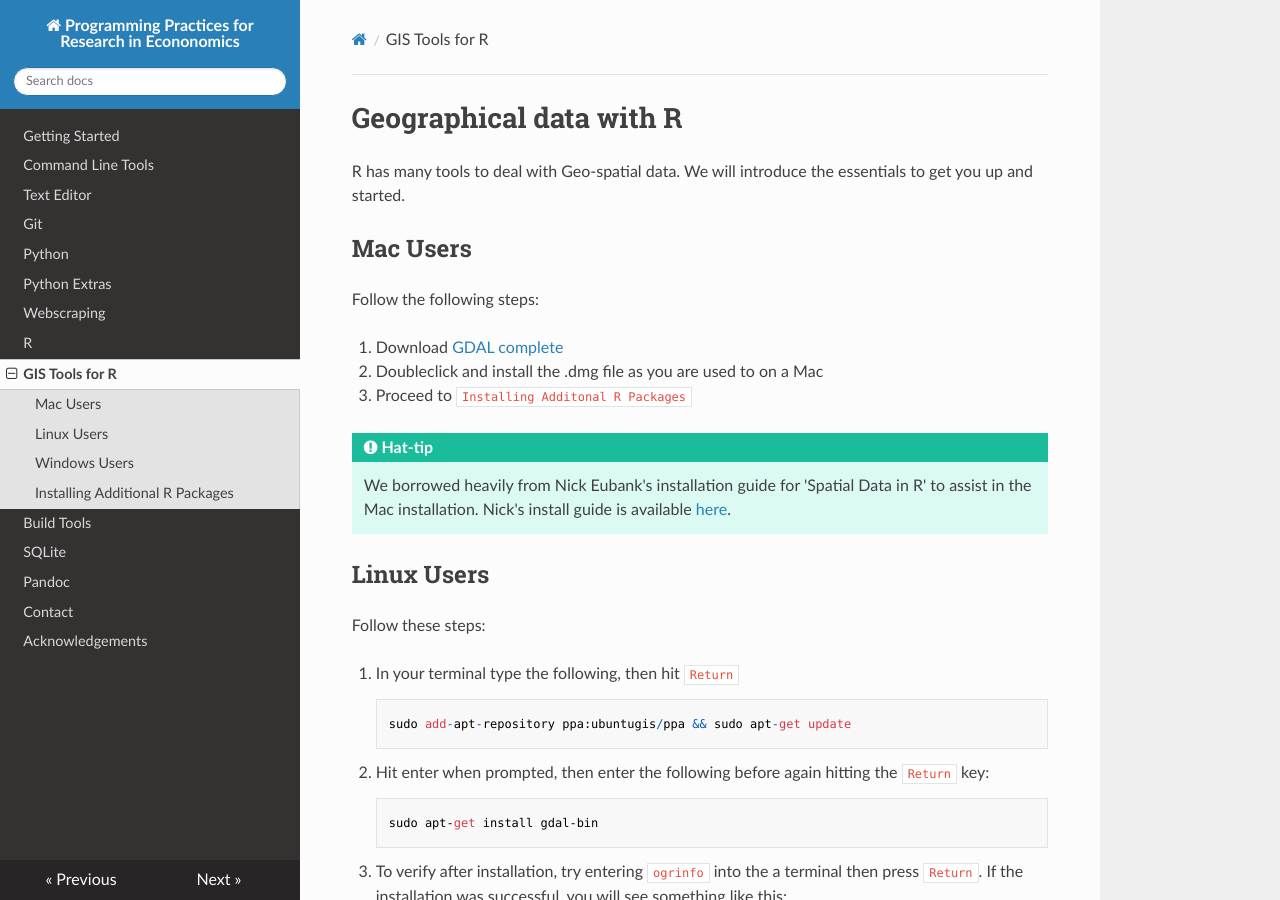
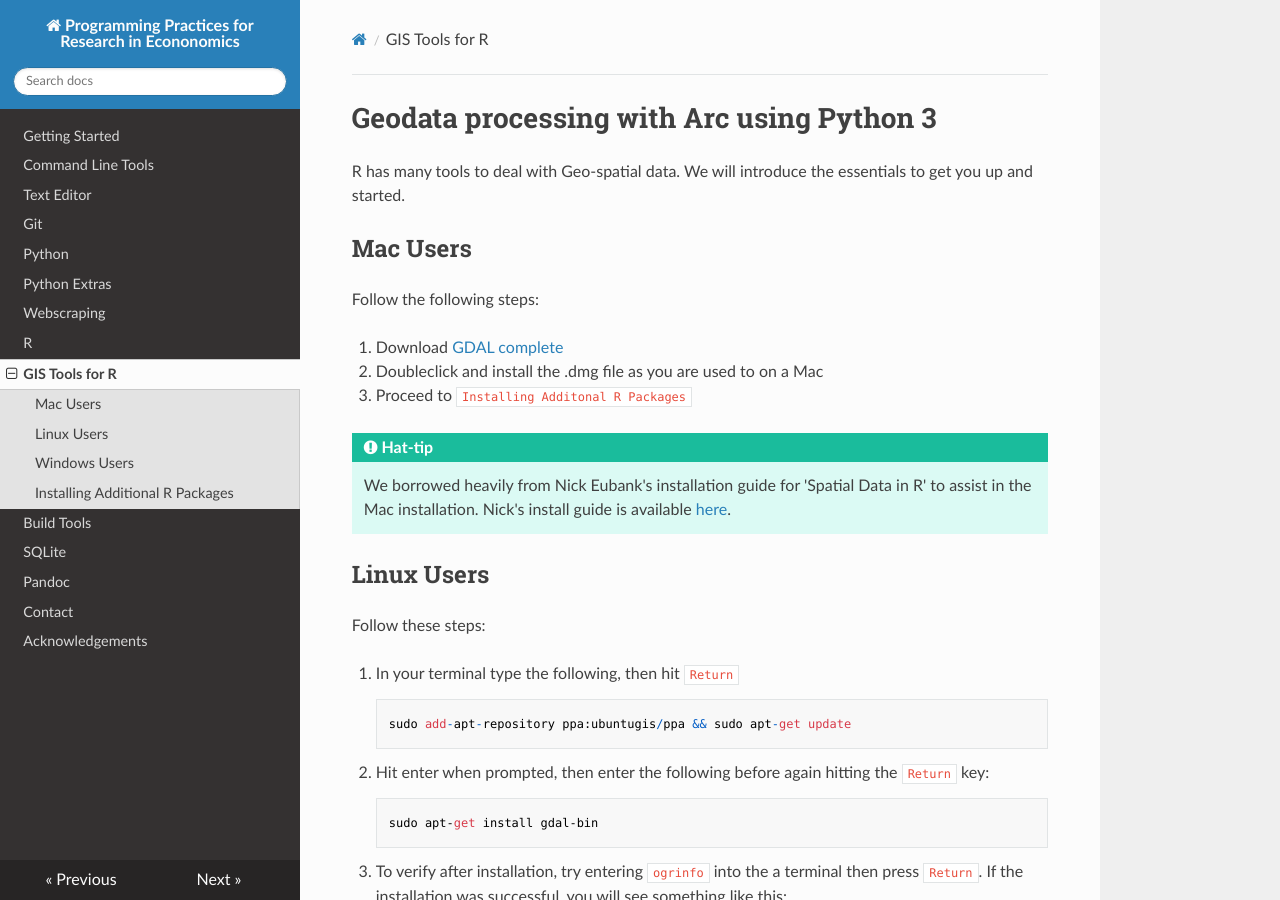
Before and after one commit to pp4rs/DEPRECATED-installation-guide, an MkDocs documentation site: the page built from docs/gis.md, in a window 1280 px wide and 900 px high. Built offline with MkDocs 1.6.1, drawn with Linux system fonts in a browser that asks for light colours; nearby versions of some CDN libraries; old or Windows-style settings are respelled for this version of MkDocs.

Commit message:
test ursina

```diff
--- a/docs/gis.md
+++ b/docs/gis.md
@@ -1,4 +1,4 @@
-# Geographical data with R
+# Geodata processing with Arc using Python 3
 
 R has many tools to deal with Geo-spatial data.
 We will introduce the essentials to get you up and started.
```
